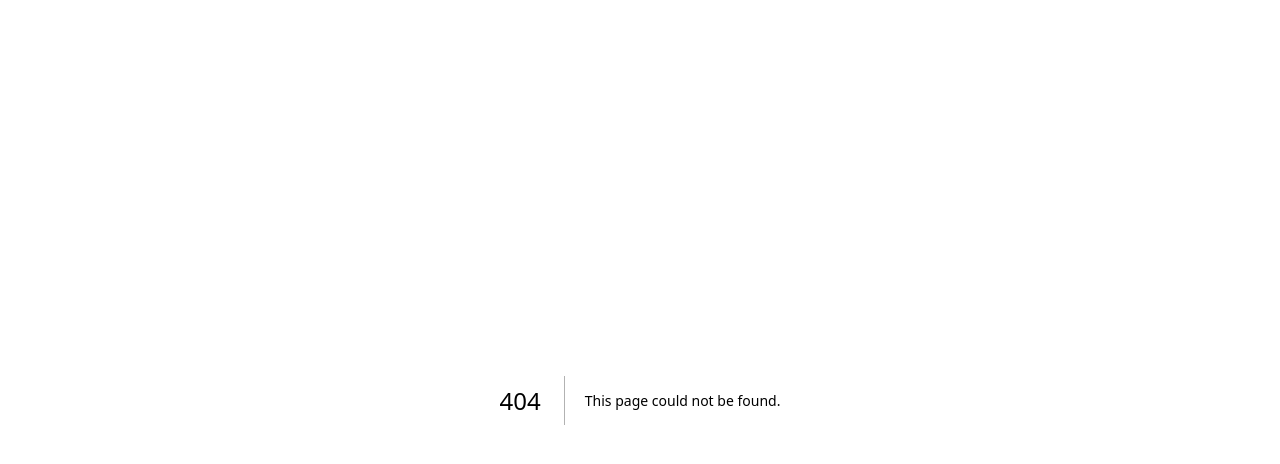
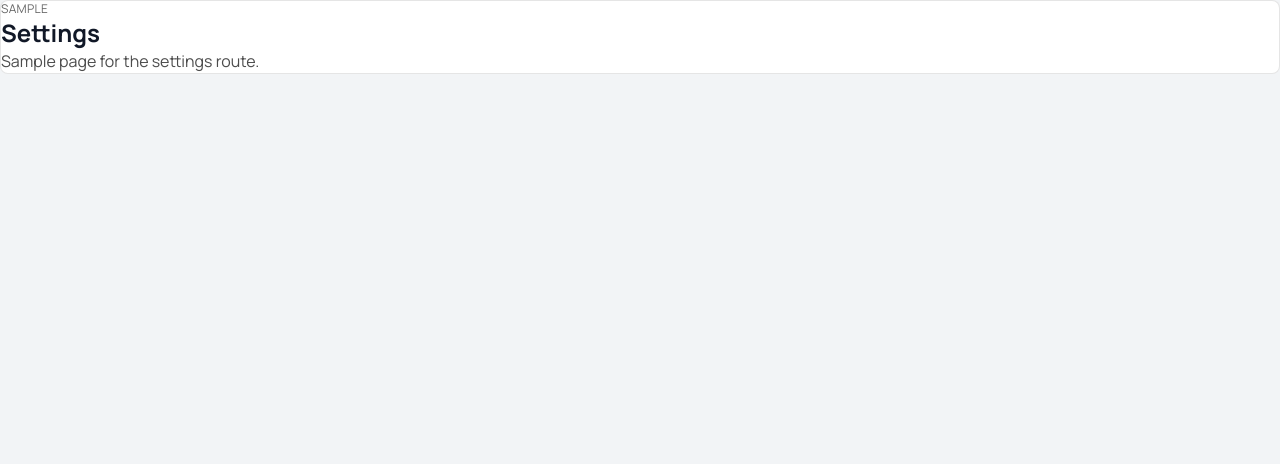
Before and after one commit to xienshane/suri-ui, a Next.js app: page /settings in a window 1280 px wide. Before the commit this address had no page. Shown: the top 464 px of the page. Built offline with nearby package versions, Linux system fonts and the light colour scheme.

Commit message:
feat: add ProgressPage component for settings route

```diff
--- /dev/null
+++ b/src/app/settings/page.tsx
@@ -0,0 +1,12 @@
+import SampleCard from "@/components/SampleCard";
+
+export default function ProgressPage() {
+  return (
+    <main className="p-10">
+      <SampleCard
+        title="Settings"
+        description="Sample page for the settings route."
+      />
+    </main>
+  );
+}
```
